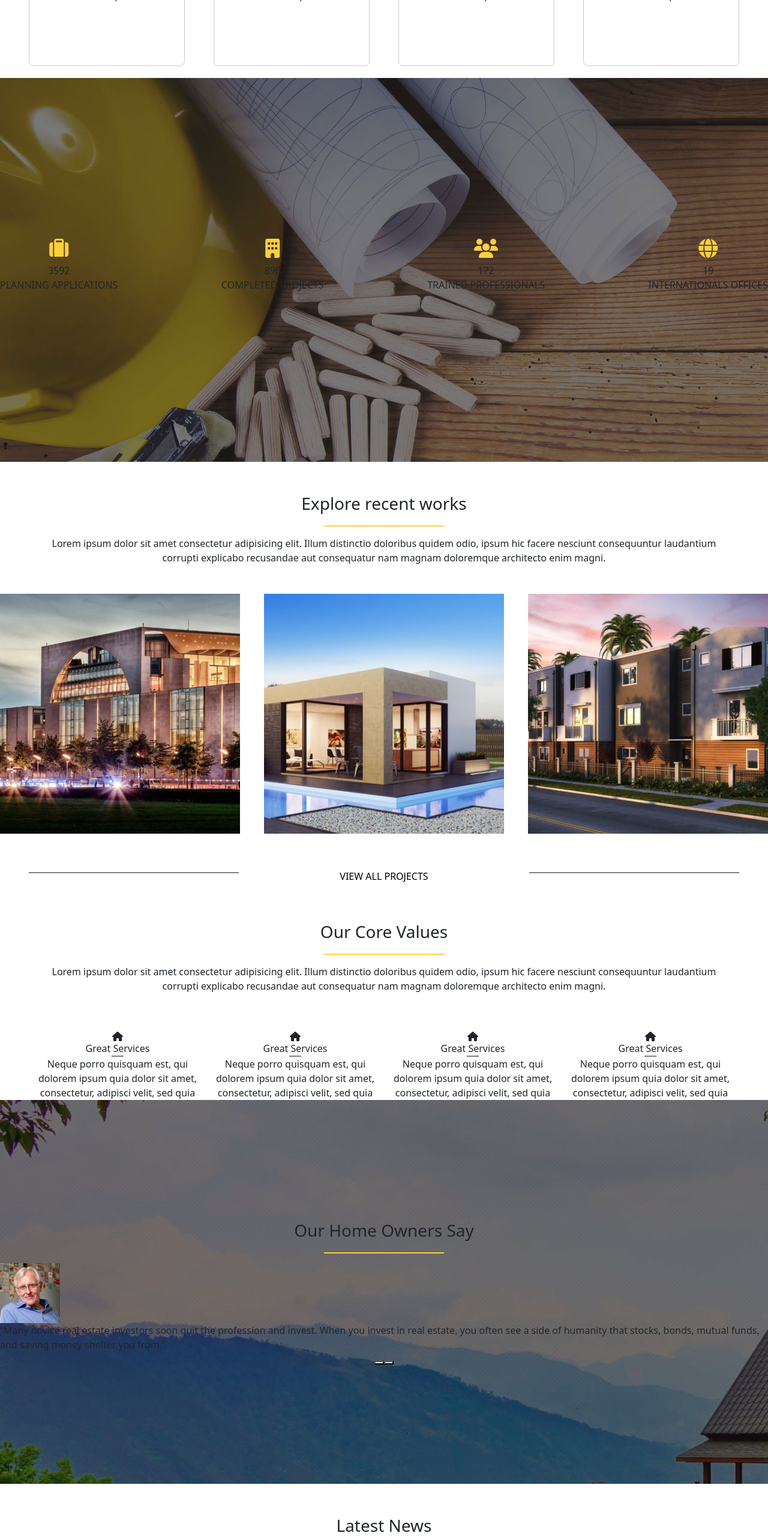
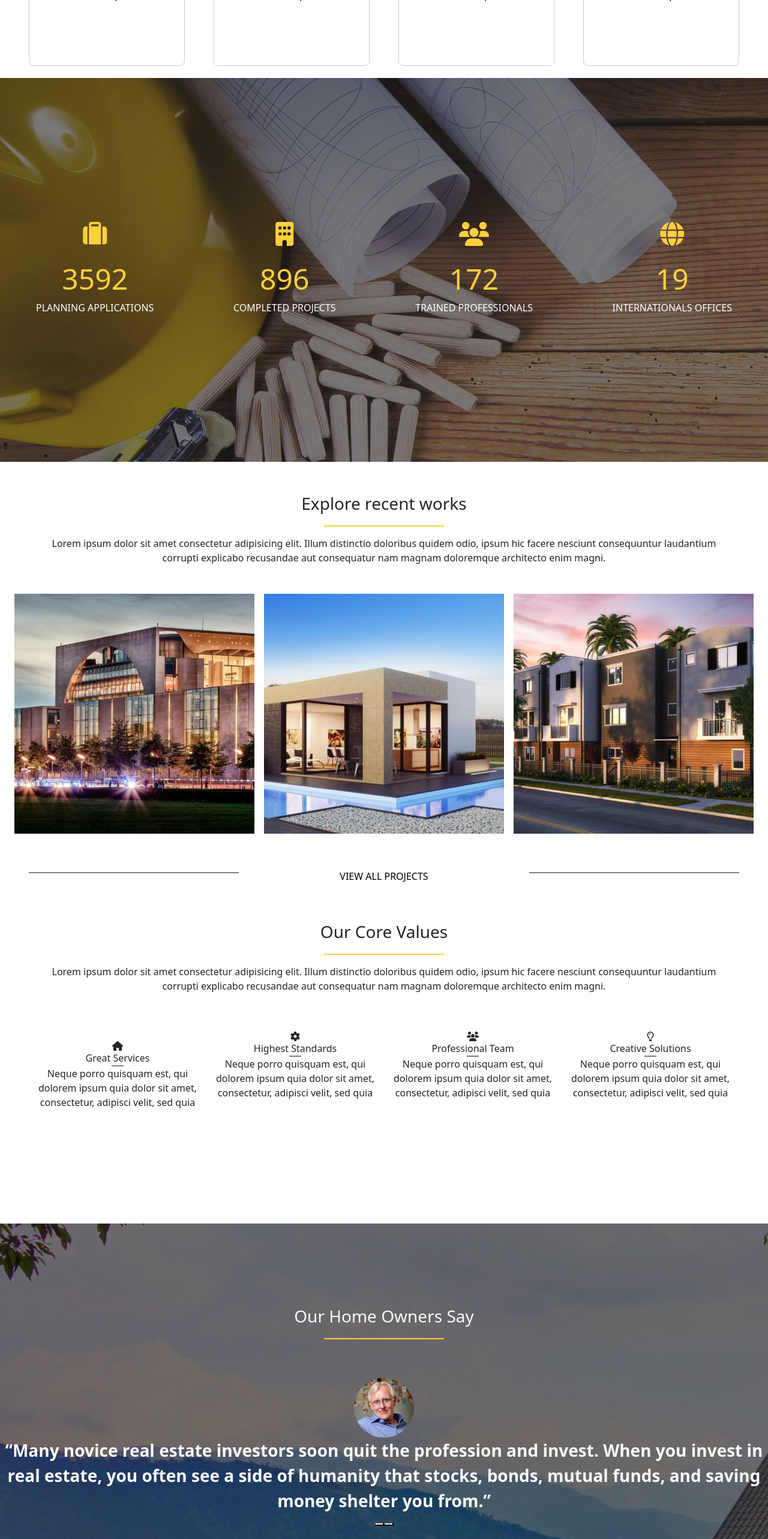
Before and after one commit to davidelunetta/proj-html-vuejs, a Vue app: page / in a window 1280 px wide. Shown: the part 1360-3926 px from the top of the page at 60% size. Built offline with nearby package versions, Linux system fonts and the light colour scheme.

Commit message:
modified main style

```diff
--- a/src/assets/style/main.scss
+++ b/src/assets/style/main.scss
@@ -98,14 +98,7 @@ a{
 
 
 
-.home{
-    width: 100%;
-    height: 80vh;
-    // position: absolute;
-    // overflow: hidden;
-    background-image: url('/src/assets/img/home-244125289.jpg');
-    // box-shadow: 10px -30px -100px -30px rgb(255, 255, 255) inset, 0px 10px 20px -10px rgb(255, 255, 255) inset;
-}
+
 .line{
     border: 1px solid grey;
     width: 350px;
@@ -123,7 +116,18 @@ a{
     background-repeat:no-repeat ;
     overflow: hidden;
 }
-
+// AVADA NUMBER //
+.avada-number{
+    font-size: 3em;
+    color: #FED03D;
+}
+.home{
+    width: 100%;
+    height: 80vh;
+    padding-left: 60px;
+    padding-right: 60px;
+    background-image: url('/src/assets/img/home-244125289.jpg');
+}
 // TAB //
 .tab-content {
     display: none;
@@ -154,6 +158,41 @@ a{
     }
   }
 
+  .recent-works{
+    position: relative;
+    width: 400px; /* Larghezza della card */
+    height: 400px; /* Altezza della card */
+    perspective: 1000px; /* Prospettiva per la trasformazione 3D */
+  }
+  .recent-works img {
+    width: 100%;
+    height: 100%;
+    transition: transform 1s ease;
+  }
+  .recent-works .card-content {
+    position: absolute;
+    top: 50%;
+    left: 50%;
+    transform: translate(-50%, -50%);
+    opacity: 0;
+    transition: opacity 0.5s ease;
+    text-align: center;
+  }
+  .recent-works:hover img {
+    transform: rotateY(180deg);
+
+  }
+
+  .recent-works:hover .card-content {
+    opacity: 1;
+    background-color: #FED03D;
+    width: 100%;
+    height: 100%;/* Mostra i link e il testo al passaggio del mouse */
+  }
+  .card-core{
+    width: 300px;
+    height: 320px;
+  }
 //   FOOTER //
 
 .call-to-action{
@@ -161,7 +200,6 @@ a{
     height: 80vh;
     background-image: url('/src/assets/img/about-call-to-action-57862405.jpg');
     background-size: cover;
-    // background-repeat: no-repeat;
     background-position: bottom 0px right 0px;
 }
 .cta-right{
@@ -171,6 +209,9 @@ a{
 .my-footer{
     width: calc(100% / 4 - 20px)
 
+}
+.footer-text{
+    color: #FED03D;
 }
 .footer-container{
     background-color: #1F1F1F;
--- a/src/components/Main.vue
+++ b/src/components/Main.vue
@@ -2,24 +2,33 @@
   <!-- AVADA NUMBER -->
   <div class="home d-flex justify-content-between align-items-center">
     <div class="d-flex flex-column align-items-center">
-      <i class="fa-solid fa-suitcase fa-2xl" style="color: #fed03d"></i>
-      <span class="mt-4">3592</span>
-      <span>PLANNING APPLICATIONS</span>
+      <div class="fs-5">
+        <i class="fa-solid fa-suitcase fa-2xl" style="color: #fed03d"></i>
+      </div>
+
+      <span class="mt-4 avada-number">3592</span>
+      <span class="fs-6 text-white">PLANNING APPLICATIONS</span>
     </div>
     <div class="d-flex flex-column align-items-center">
-      <i class="fa-solid fa-building fa-2xl" style="color: #fed03d"></i>
-      <span class="mt-4">896</span>
-      <span>COMPLETED PROJECTS</span>
+      <div class="fs-5">
+        <i class="fa-solid fa-building fa-2xl" style="color: #fed03d"></i>
+      </div>
+      <span class="mt-4 avada-number">896</span>
+      <span class="fs-6 text-white">COMPLETED PROJECTS</span>
     </div>
     <div class="d-flex flex-column align-items-center">
-      <i class="fa-solid fa-users fa-2xl" style="color: #fed03d"></i>
-      <span class="mt-4">172</span>
-      <span>TRAINED PROFESSIONALS</span>
+      <div class="fs-5">
+        <i class="fa-solid fa-users fa-2xl" style="color: #fed03d"></i>
+      </div>
+      <span class="mt-4 avada-number">172</span>
+      <span class="fs-6 text-white">TRAINED PROFESSIONALS</span>
     </div>
     <div class="d-flex flex-column align-items-center">
-      <i class="fa-solid fa-globe fa-2xl" style="color: #fed03d"></i>
-      <span class="mt-4">19</span>
-      <span>INTERNATIONALS OFFICES</span>
+      <div class="fs-5">
+        <i class="fa-solid fa-globe fa-2xl" style="color: #fed03d"></i>
+      </div>
+      <span class="mt-4 avada-number">19</span>
+      <span class="fs-6 text-white">INTERNATIONALS OFFICES</span>
     </div>
   </div>
   <div
@@ -36,24 +45,62 @@
       </span>
     </div>
   </div>
-  <div class="recent-works d-flex justify-content-between">
-    <div>
+  <div class="d-flex justify-content-between ps-4 pe-4">
+    <div class="recent-works">
       <img
         src="../assets/img/project2-featured-15013609-400x400.jpg"
         alt="project2"
       />
+      <div
+        class="card-content d-flex flex-column justify-content-center align-items-center"
+      >
+        <div>
+          <a class="me-2" href="#"><i class="fa-solid fa-link"></i></a>
+          <a class="ms-2" href="#"
+            ><i class="fa-solid fa-magnifying-glass"></i
+          ></a>
+        </div>
+
+        <span>Florida Healt Facility</span>
+        <small>Commercial</small>
+      </div>
     </div>
-    <div>
+    <div class="recent-works">
       <img
         src="../assets/img/project1-featured-294276386-400x400.jpg"
         alt="project1"
       />
+      <div
+        class="card-content d-flex flex-column justify-content-center align-items-center"
+      >
+        <div>
+          <a class="me-2" href="#"><i class="fa-solid fa-link"></i></a>
+          <a class="ms-2" href="#"
+            ><i class="fa-solid fa-magnifying-glass"></i
+          ></a>
+        </div>
+        <span>Maine Modernity</span>
+        <small>Residential</small>
+      </div>
     </div>
-    <div>
+
+    <div class="recent-works">
       <img
         src="../assets/img/project3-featured-189023420-400x400.jpg"
         alt="project3"
       />
+      <div
+        class="card-content d-flex flex-column justify-content-center align-items-center"
+      >
+        <div>
+          <a class="me-2" href="#"><i class="fa-solid fa-link"></i></a>
+          <a class="ms-2" href="#"
+            ><i class="fa-solid fa-magnifying-glass"></i
+          ></a>
+        </div>
+        <span>Exclusive urban living</span>
+        <small>Commercial</small>
+      </div>
     </div>
   </div>
   <div class="d-flex justify-content-between mt-5">
@@ -77,7 +124,7 @@
   </div>
 
   <div class="d-flex justify-content-between mt-3 ms-5">
-    <div class="d-flex flex-column align-items-center">
+    <div class="card-core d-flex flex-column align-items-center pt-3">
       <i class="fa-solid fa-house"></i>
       <span>Great Services</span>
       <div class="grey-line"></div>
@@ -86,27 +133,27 @@
         consectetur, adipisci velit, sed quia</span
       >
     </div>
-    <div class="d-flex flex-column align-items-center">
-      <i class="fa-solid fa-house"></i>
-      <span>Great Services</span>
+    <div class="card-core d-flex flex-column align-items-center">
+      <i class="fa-solid fa-gear"></i>
+      <span>Highest Standards</span>
       <div class="grey-line"></div>
       <span class="text-center"
         >Neque porro quisquam est, qui dolorem ipsum quia dolor sit amet,
         consectetur, adipisci velit, sed quia</span
       >
     </div>
-    <div class="d-flex flex-column align-items-center">
-      <i class="fa-solid fa-house"></i>
-      <span>Great Services</span>
+    <div class="card-core d-flex flex-column align-items-center">
+      <i class="fa-solid fa-users"></i>
+      <span>Professional Team</span>
       <div class="grey-line"></div>
       <span class="text-center"
         >Neque porro quisquam est, qui dolorem ipsum quia dolor sit amet,
         consectetur, adipisci velit, sed quia</span
       >
     </div>
-    <div class="d-flex flex-column align-items-center me-5">
-      <i class="fa-solid fa-house"></i>
-      <span>Great Services</span>
+    <div class="card-core d-flex flex-column align-items-center me-5">
+      <i class="fa-regular fa-lightbulb"></i>
+      <span>Creative Solutions</span>
       <div class="grey-line"></div>
       <span class="text-center"
         >Neque porro quisquam est, qui dolorem ipsum quia dolor sit amet,
@@ -117,7 +164,7 @@
   <div
     class="parallax d-flex flex-column justify-content-center align-items-center"
   >
-    <span class="fw-medium fs-3"> Our Home Owners Say </span>
+    <span class="fw-medium fs-3 text-light fs-3"> Our Home Owners Say </span>
     <div class="separator mt-3"></div>
     <div class="tab-container">
       <div
@@ -126,9 +173,17 @@
         class="tab-content"
         :class="{ active: activeTab === index }"
       >
-        <div class="d-flex flex-column justify-content-center">
-          <img :src="tab.image" alt="img" class="tab-image mt-3" />
-          <span>{{ tab.content }}</span>
+        <div
+          class="d-flex flex-column justify-content-center align-items-center pt-5"
+        >
+          <img
+            :src="tab.image"
+            alt="img"
+            class="tab-image mt-3 rounded-circle"
+          />
+          <span class="text-center text-light fw-semibold fs-3">{{
+            tab.content
+          }}</span>
         </div>
       </div>
     </div>
@@ -224,7 +279,8 @@ export default {
         },
         {
           image: "./src/assets/img/home-testimonial-113165296.jpg",
-          content: "Contenuto del Tab 2",
+          content:
+            "“No man but feels more of a man in the world if he have but a bit of ground that he can call his own. However small it is on the surface, it is four thousand miles deep; and that is a very handsome property.”",
         },
       ],
       items: [
```
